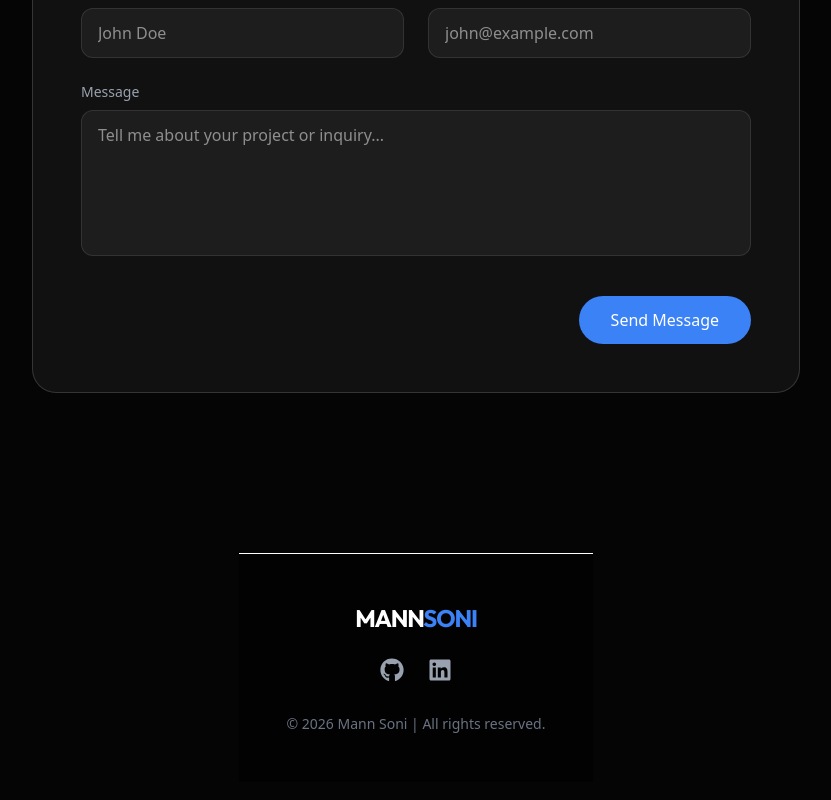
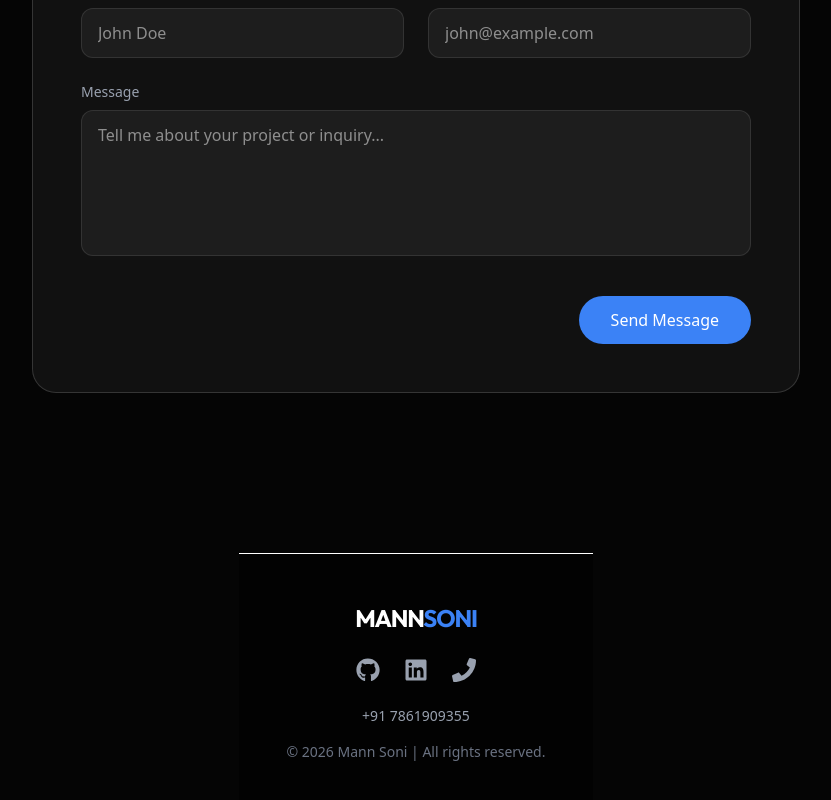
Before and after one commit to mann1801/My-Portfolio, a Next.js app: page / in a window 1280 px wide. Shown: the part 4481-5281 px from the top of the page, without its empty margins (272-1103 px from the left). Built offline with nearby package versions, Linux system fonts and the light colour scheme; no server answers; the database is empty.

Commit message:
Ready to deploy

```diff
--- a/components/Footer.tsx
+++ b/components/Footer.tsx
@@ -1,5 +1,5 @@
 import Link from 'next/link';
-import { FaGithub, FaLinkedin, FaEnvelope } from 'react-icons/fa';
+import { FaGithub, FaLinkedin, FaEnvelope, FaPhone } from 'react-icons/fa';
 
 export default function Footer() {
     const year = new Date().getFullYear();
@@ -11,7 +11,7 @@ export default function Footer() {
                     MANN<span className="text-primary">SONI</span>
                 </h2>
 
-                <div className="flex gap-6 mb-8 text-gray-400">
+                <div className="flex gap-6 mb-6 text-gray-400">
                     <a href="https://github.com/mann1801" target="_blank" rel="noopener noreferrer" className="hover:text-white transition-colors">
                         <FaGithub size={24} />
                     </a>
@@ -23,6 +23,15 @@ export default function Footer() {
                             <FaEnvelope size={24} />
                         </a>
                     )}
+                    <a href="tel:+917861909355" className="hover:text-white transition-colors">
+                        <FaPhone size={24} />
+                    </a>
+                </div>
+
+                <div className="flex flex-col items-center gap-2 mb-4">
+                    <a href="tel:+917861909355" className="text-gray-400 hover:text-primary transition-colors text-sm">
+                        +91 7861909355
+                    </a>
                 </div>
 
                 <p className="text-gray-500 text-sm text-center">
```
